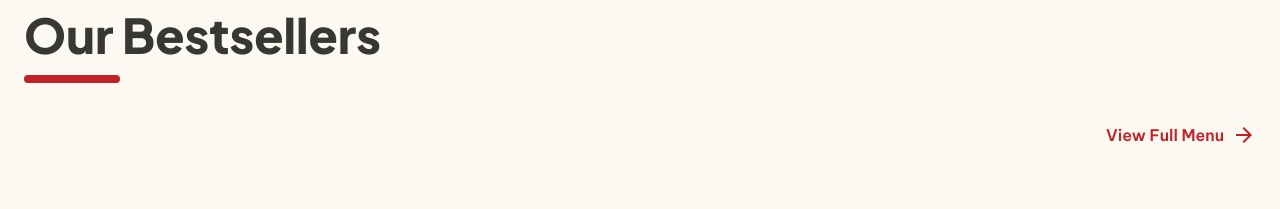
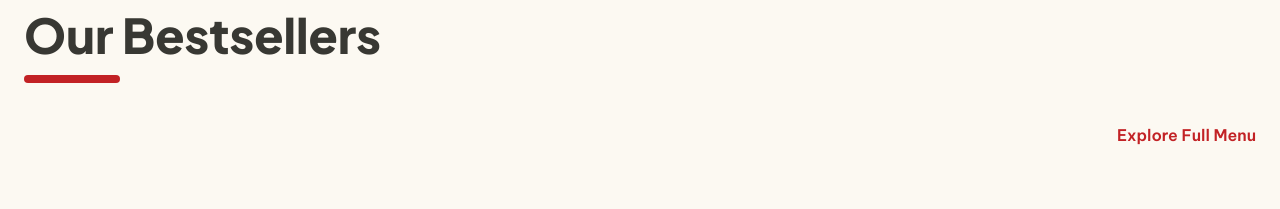
Before and after one commit to sameer9860/Restaurant-Landing-Page, a React (Create React App) app: page / in a window 1280 px wide. Shown: the part 960-1169 px from the top of the page. Built offline with nearby package versions, Linux system fonts and the light colour scheme; grey boxes are pictures that could not be loaded.

Commit message:
Chore : explore menu

```diff
--- a/src/components/Menu/MenuSection.jsx
+++ b/src/components/Menu/MenuSection.jsx
@@ -15,8 +15,7 @@ export const MenuSection = () => {
             className="mb-0"
           />
           <button className="flex items-center gap-2 text-primary font-bold hover:underline decoration-2 underline-offset-8 transition-all">
-            View Full Menu
-            <span className="material-symbols-outlined">arrow_forward</span>
+            Explore  Full Menu
           </button>
         </div>
 
```
